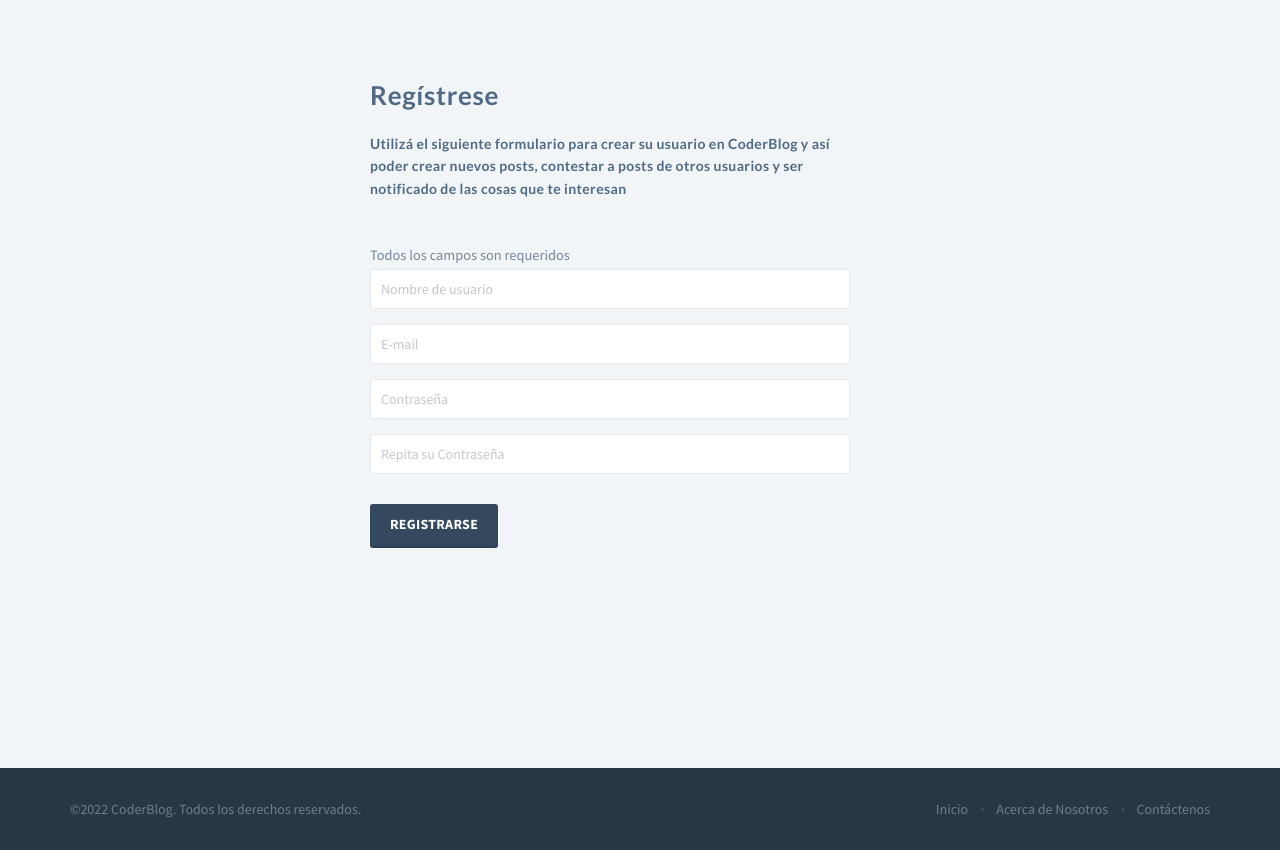
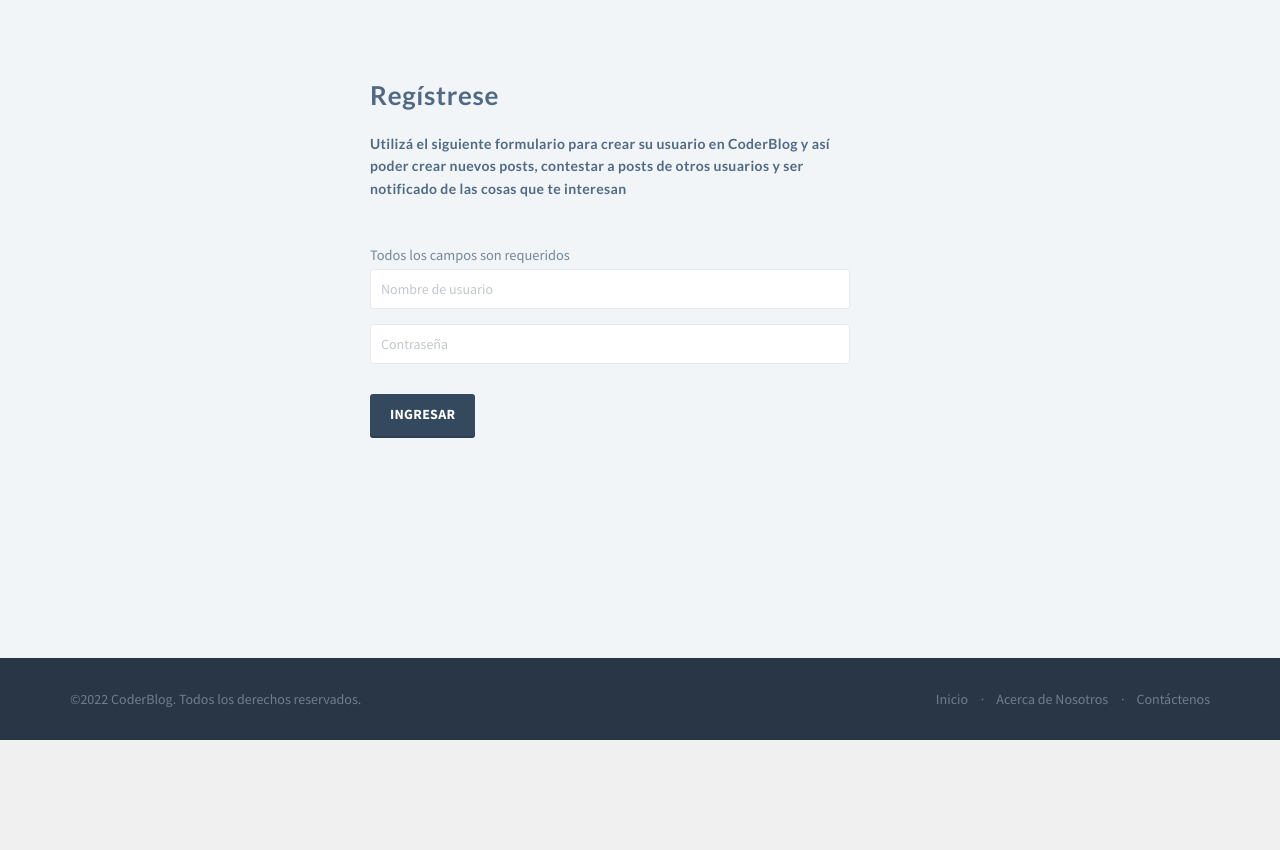
Before and after one commit to claracena/coderblog, a Django app: template login/templates/login/login.html in a window 1280 px wide. Shown: the part 114-964 px from the top of the page. After the commit the page ends 854 px from the top, so only its background shows below. Run offline with Django 4.2, Linux system fonts and the light colour scheme; the template is opened without the code that fills it, so the values that code supplies are empty; some libraries are stand-ins or nearby versions.

Commit message:
Adjustments

```diff
--- a/login/templates/login/login.html
+++ b/login/templates/login/login.html
@@ -23,37 +23,45 @@
 
                     <br>
                     <small>Todos los campos son requeridos</small>
-                    <form id="registerform" class="forms" action="" method="post">
+                    <form id="registerform" class="forms" action="" method="post" required="">
+                        {% csrf_token %}
+                        <div class="row">
+                            <div class="col-md-12">
+                                <input type="text" name="username" class="form-control" placeholder="Nombre de usuario" required="">
+                            </div>
+                        </div>
+
+                        <!-- <div class="row">
+                            <div class="col-md-12">
+                                <input type="email" name="email" class="form-control" placeholder="E-mail" required="">
+                            </div>
+                        </div> -->
 
                         <div class="row">
                             <div class="col-md-12">
-                                <input type="text" name="username" class="form-control" placeholder="Nombre de usuario">
+                                <input type="password" name="password" class="form-control" placeholder="Contrase&ntilde;a" required="">
                             </div>
                         </div>
 
-                        <div class="row">
+                        <!-- <div class="row">
                             <div class="col-md-12">
-                                <input type="email" name="email" class="form-control" placeholder="E-mail">
+                                <input type="password" name="password2" class="form-control" placeholder="Repita su Contrase&ntilde;a" required="">
                             </div>
-                        </div>
+                        </div> -->
 
-                        <div class="row">
-                            <div class="col-md-12">
-                                <input type="password" name="password" class="form-control" placeholder="Contrase&ntilde;a">
-                            </div>
-                        </div>
-
-                        <div class="row">
-                            <div class="col-md-12">
-                                <input type="password" name="password2" class="form-control" placeholder="Repita su Contrase&ntilde;a">
-                            </div>
-                        </div>
-
-                        <button type="submit" class="btn btn-submit">Registrarse</button>
+                        <button type="submit" class="btn btn-submit">Ingresar</button>
 
                     </form>
 
-                    <div id="response"></div>
+                    {% if messages %}
+                    <div id="response" class="mt-3">
+                        {% for message in messages %}
+                        <div class="alert alert-warning" role="alert">
+                            {{ message }}
+                        </div>
+                        {% endfor %}
+                    </div>
+                    {% endif %}
 
                 </section>
 
--- a/login/urls.py
+++ b/login/urls.py
@@ -5,5 +5,6 @@ from . import views
 urlpatterns = [
     path('accounts/', RedirectView.as_view(url='login/')),
 
-    path('accounts/login/', views.login, name='login'),
+    path('accounts/login/', views.loginUser, name='login'),
+    path('accounts/logout/', views.logoutUser, name='logout'),
 ]
--- a/templates/base.html
+++ b/templates/base.html
@@ -71,11 +71,24 @@
 									<a href="#" class="custom-top-link">Cont&aacute;ctenos</a>
 								</li>
 
+								{% if request.user.is_authenticated %}
+
+								<li class="dropdown searchbox">
+									<a href="#" class="dropdown-toggle" data-toggle="dropdown">Mi cuenta</a>
+
+									<ul class="dropdown-menu">
+										<li><a href="{% url 'logout' %}">Cerrar Sesión</a></li>
+									</ul>
+								</li>
+
+								{% else %}
+
 								<li class="dropdown searchbox">
 									<a href="#" class="dropdown-toggle" data-toggle="dropdown">Acceso de usuarios</a>
 
 									<div class="dropdown-menu dropdown-menu-right centered-link-div">
 										<form id="search" class="navbar-form search" role="search" method="POST">
+											{% csrf_token %}
 											<input type="text" name="username" id="username-text" class="form-control" placeholder="Usuario">
 											<input type="password" name="password" id="password-text" class="form-control" placeholder="Contrase&ntilde;a">
 											<button type="submit" class="btn btn-submit icon-right-open">Login</button>
@@ -83,8 +96,10 @@
 										<div class="mb-3">
 											<a href="{% url 'login' %}" class="text-center">No tiene cuenta a&uacute;n? Cr&eacute;ela ahora!</a>
 										</div>
-									</div><!-- /.dropdown-menu -->
-								</li><!-- /.searchbox -->
+									</div>
+								</li>
+
+								{% endif %}
 
 							</ul><!-- /.nav -->
 
```
Also changed, not shown: login/views.py (+30 -3 lines).
